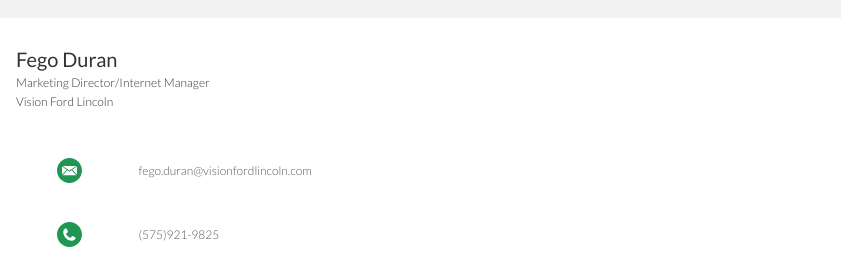
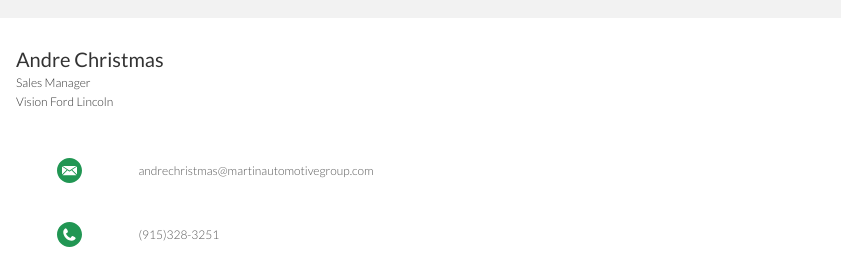
Before and after one commit to Fego23/Andre_Business-Card, a plain HTML site: page index.html in a window 1280 px wide. Shown: the part 222-501 px from the top of the page, 0-841 px from the left. Drawn offline with Linux system fonts and the light colour scheme; a web font is replaced by a local one.

Commit message:
Update index.html

```diff
--- a/index.html
+++ b/index.html
@@ -25,8 +25,8 @@
 		<div class="container">
 			<div class="row name-title-company">
 				<div class="col is-6">
-					<p class="text-name">Fego Duran</p>
-					<p class="text-title-company">Marketing Director/Internet Manager</p>
+					<p class="text-name">Andre Christmas</p>
+					<p class="text-title-company">Sales Manager</p>
 					<p class="text-title-company">Vision Ford Lincoln</p>
 				</div>
 				<div class="col">
@@ -37,14 +37,14 @@
 	</section>
 
 	<section class="bg-color-white secondary-info">
-		<a href="mailto:fego.duran@visionfordlincoln.com">
+		<a href="mailto:andrechristmas@martinautomotivegroup.com">
 			<div class="container">
 				<div class="row detail">
 					<div class="col">
 						<img src="assets/icon-email.svg" alt="Email Icon"">
 					</div>
 					<div class="col is-8">
-						<p class="text-detail">fego.duran@visionfordlincoln.com</p>
+						<p class="text-detail">andrechristmas@martinautomotivegroup.com</p>
 					</div>
 					<div class="col">
 						<img src="assets/right-arrow.svg" alt="Right Arrow" height="50%" width="40%">
@@ -55,14 +55,14 @@
 	</section>
 
 	<section class="bg-color-white secondary-info">
-		<a href="tel:+5759219825">
+		<a href="tel:+9153283251">
 			<div class="container">
 				<div class="row detail">
 					<div class="col">
 						<img src="assets/icon-phone.svg" alt="Phone Icon"">
 					</div>
 					<div class="col is-8">
-						<p class="text-detail">(575)921-9825</p>
+						<p class="text-detail">(915)328-3251</p>
 					</div>
 					<div class="col">
 						<img src="assets/right-arrow.svg" alt="Right Arrow" height="50%" width="40%">
```
